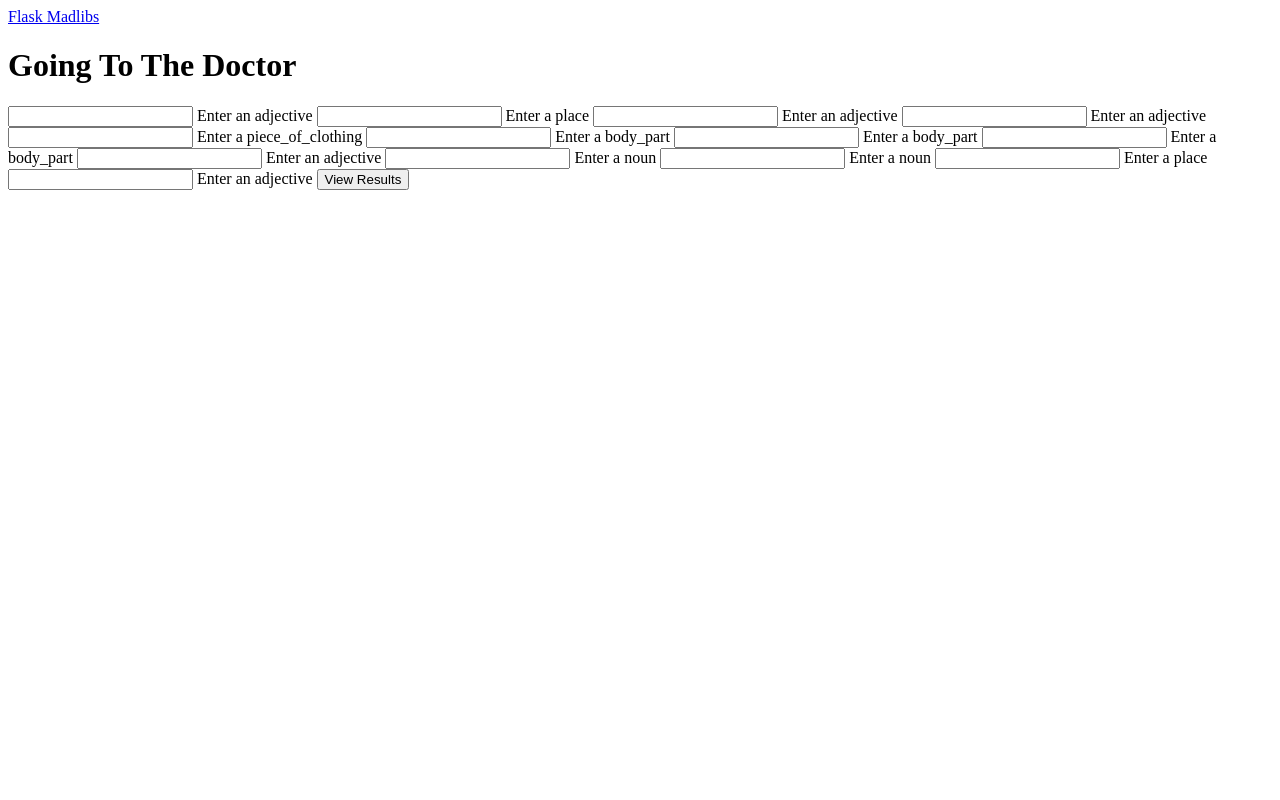
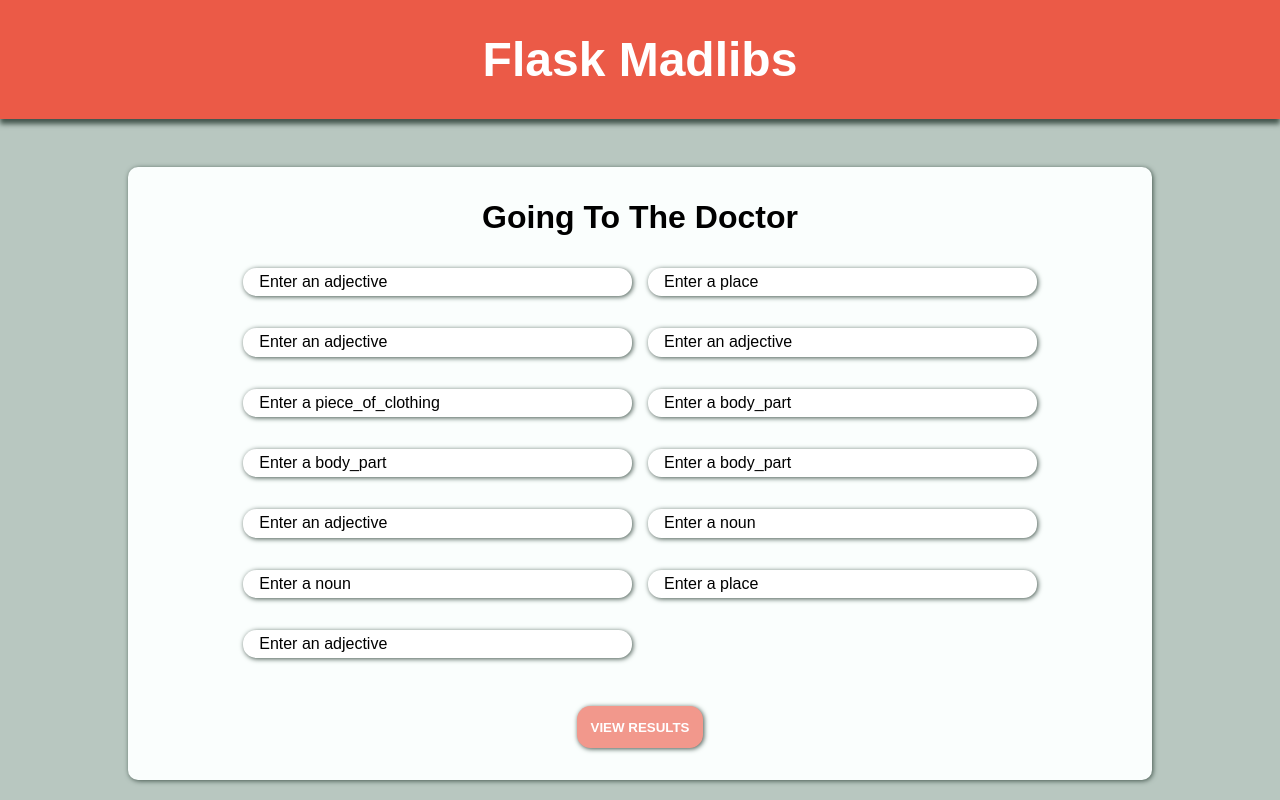
Before and after one commit to gferiancek/flask-madlibs, a Flask app: page /story-1 in a window 1280 px wide. Run offline with Flask 3, Linux system fonts and the light colour scheme.

Commit message:
Added scss to style the site.

```diff
--- /dev/null
+++ b/static/css/main.css
@@ -0,0 +1,190 @@
+:root {
+  /** Colors **/
+  --color-primary: hsl(7, 80%, 60%);
+  --color-on-primary: white;
+  --color-accent: hsl(7, 80%, 75%);
+  --color-accent-dark: hsl(7, 50%, 60%);
+  --color-on-accent: white;
+  --color-content: hsl(152, 80%, 99%);
+  --color-on-content: black;
+  --color-shadow: hsl(153, 12%, 30%);
+  --color-backdrop: hsl(153, 12%, 75%);
+  --color-highlight: hsl(0, 0%, 95%);
+  /** Spacing **/
+  --padding-none: 0;
+  --padding-small: 0.5em;
+  --padding-normal: 1em;
+  --padding-large: 2em;
+  --margin-none: 0;
+  --margin-small: 0.5em;
+  --margin-normal: 1em;
+  --margin-large: 2em;
+  /** Shadows **/
+  --header-shadow: 0px 5px 5px var(--color-shadow);
+  --layout-shadow: 5px 5px 5px var(--color-shadow);
+  --content-shadow: 1px 1px 5px var(--color-shadow);
+}
+
+* {
+  padding: var(--padding-none);
+  margin: var(--margin-none);
+  box-sizing: border-box;
+}
+
+body {
+  display: flex;
+  flex-direction: column;
+  align-items: center;
+  background-color: var(--color-backdrop);
+  font-family: Arial, Helvetica, sans-serif;
+}
+
+/** Header **/
+.header {
+  width: 100%;
+  padding: var(--padding-large);
+  margin-bottom: var(--margin-large);
+  text-align: center;
+  background-color: var(--color-primary);
+  box-shadow: var(--header-shadow);
+}
+.header__home {
+  text-decoration: none;
+  color: var(--color-on-primary);
+  font-size: 3rem;
+  font-weight: bold;
+}
+
+/** Main Content **/
+.content {
+  display: flex;
+  flex-direction: column;
+  justify-content: space-between;
+  align-items: center;
+  margin: var(--margin-normal);
+  padding: var(--padding-large) var(--padding-normal);
+  border-radius: 10px;
+  background-color: var(--color-content);
+  box-shadow: var(--content-shadow);
+}
+.content__title {
+  margin-bottom: var(--margin-normal);
+}
+.content__actions {
+  display: flex;
+  justify-content: space-around;
+  margin-top: var(--margin-normal);
+  width: 100%;
+}
+@media only screen and (min-width: 768px) {
+  .content {
+    width: 80%;
+  }
+}
+
+/** Forms **/
+.story-builder {
+  display: grid;
+  grid-template-columns: repeat(1, 1fr);
+  width: 100%;
+}
+@media only screen and (min-width: 768px) {
+  .story-builder {
+    grid-template-columns: repeat(2, 1fr);
+    -moz-column-gap: var(--margin-normal);
+         column-gap: var(--margin-normal);
+    width: 80%;
+  }
+  .story-builder .content__actions {
+    grid-column: 1/3;
+  }
+}
+
+/** Story Components **/
+.story-link {
+  padding: var(--padding-normal);
+  width: 100%;
+  color: var(--color-on-content);
+  text-align: center;
+  font-weight: bold;
+  text-decoration: none;
+}
+.story-link:hover {
+  background-color: var(--color-highlight);
+}
+
+.story-text {
+  text-align: center;
+  font-size: 1.2rem;
+  line-height: 2.5em;
+}
+.story-text .user-word {
+  margin: var(--margin-small);
+  padding: var(--padding-small);
+  color: var(--color-on-accent);
+  background-color: var(--color-accent);
+  text-decoration: underline;
+  box-shadow: var(--content-shadow);
+}
+
+/** Form components **/
+.prompt {
+  display: flex;
+  position: relative;
+  align-items: center;
+  width: 100%;
+  margin-bottom: var(--margin-large);
+}
+.prompt__label {
+  position: absolute;
+  margin-left: var(--margin-normal);
+  transition: all 300ms;
+}
+.prompt__input {
+  width: 100%;
+  padding: var(--padding-small);
+  border-radius: 1em;
+  border: none;
+  outline: none;
+  box-shadow: var(--content-shadow);
+}
+.prompt__input:focus {
+  outline: 2px solid var(--color-accent);
+}
+.prompt__input:not(:-moz-placeholder-shown) + .prompt__label {
+  transform: translateY(-120%) scale(0.8);
+}
+.prompt__input:focus + .prompt__label, .prompt__input:not(:placeholder-shown) + .prompt__label {
+  transform: translateY(-120%) scale(0.8);
+}
+
+/** Buttons **/
+.story-button {
+  display: flex;
+  align-items: center;
+  justify-content: center;
+  text-decoration: none;
+}
+
+button,
+.story-button {
+  padding: var(--padding-normal);
+  margin: var(--margin-none) var(--margin-normal);
+  text-align: center;
+  color: var(--color-on-accent);
+  text-transform: uppercase;
+  font-weight: bold;
+  background-color: var(--color-accent);
+  box-shadow: var(--content-shadow);
+  border-radius: 1em;
+  border: none;
+  outline: none;
+}
+button:active,
+.story-button:active {
+  background-color: var(--color-accent-dark);
+}
+button:hover,
+.story-button:hover {
+  cursor: pointer;
+}/*# sourceMappingURL=main.css.map */
--- /dev/null
+++ b/static/scss/main.scss
@@ -0,0 +1 @@
+@use 'partials';
--- /dev/null
+++ b/static/scss/partials/_index.scss
@@ -0,0 +1,3 @@
+@forward 'variables';
+@forward 'layouts';
+@forward 'components';
--- a/stories.py
+++ b/stories.py
@@ -33,8 +33,12 @@ class Story:
         text = self.template
 
         for (key, val) in answers.items():
-            text = text.replace("{" + key + "}", f'<span class="user_word">{val}</span>')
+            # Wrapping val in <span> tag allows the app to style these words different
+            # than the rest of the story.
+            text = text.replace("{" + key + "}", f'<span class="user-word">{val}</span>')
 
+        # After applying <span> tags around each val, we want to make the whole
+        # str valid Markup.
         return Markup(text)
 
 
--- a/templates/base.html
+++ b/templates/base.html
@@ -4,10 +4,11 @@
     <meta charset="UTF-8">
     <meta name="viewport" content="width=device-width, initial-scale=1.0">
     <title>{% block title %}{% endblock %}</title>
+    <link rel="stylesheet" href="/static/css/main.css">
 </head>
 <body>
-    <header>
-        <a href="/">Flask Madlibs</a>
+    <header class="header">
+        <a class="header__home" href="/">Flask Madlibs</a>
     </header>
 
     <main class="content">
--- a/templates/story_builder.html
+++ b/templates/story_builder.html
@@ -4,17 +4,21 @@
 
 {% block content %}
     <h1 class="content__title">{{story.title}}</h1>
-    <form action="/{{story.id}}" method="POST">
+    <form class="story-builder" action="/{{story.id}}" method="POST">
         {% for prompt in story.prompts %}
-        <input type="text" id="prompt-{{loop.index}}" placeholder="" name="prompt-{{loop.index}}" required>
-        <label for="prompt-{{loop.index}}">
+        <div class="prompt">
+            <input class="prompt__input" type="text" id="prompt-{{loop.index}}" placeholder="" name="prompt-{{loop.index}}" required>
+            <label class="prompt__label" for="prompt-{{loop.index}}">
                 {% if prompt[0] in 'aeiou' %}
                 Enter an {{prompt}}
                 {% else %}
                 Enter a {{prompt}}
                 {% endif %}
             </label>
+        </div>
         {% endfor %}
+        <div class="content__actions">
             <button>View Results</button>
+        </div>
     </form>
 {% endblock %}
```
Also changed, not shown: static/scss/partials/_components.scss (added, +96 -0 lines), static/scss/partials/_layouts.scss (added, +77 -0 lines), static/scss/partials/_variables.scss (added, +29 -0 lines), templates/story.html (+5 -3 lines), 1 other file. Lines whose indentation alone changed are shown as unchanged.
